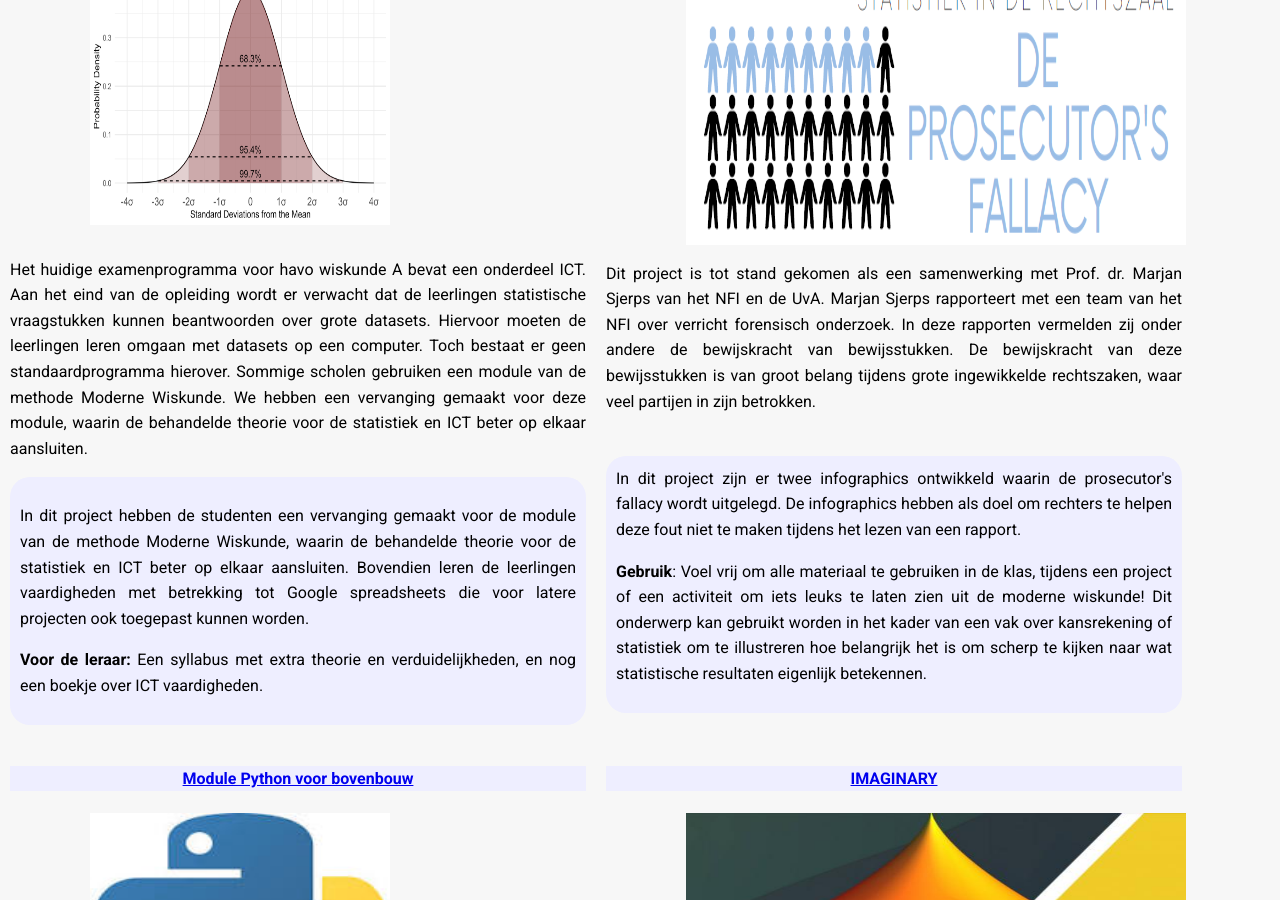
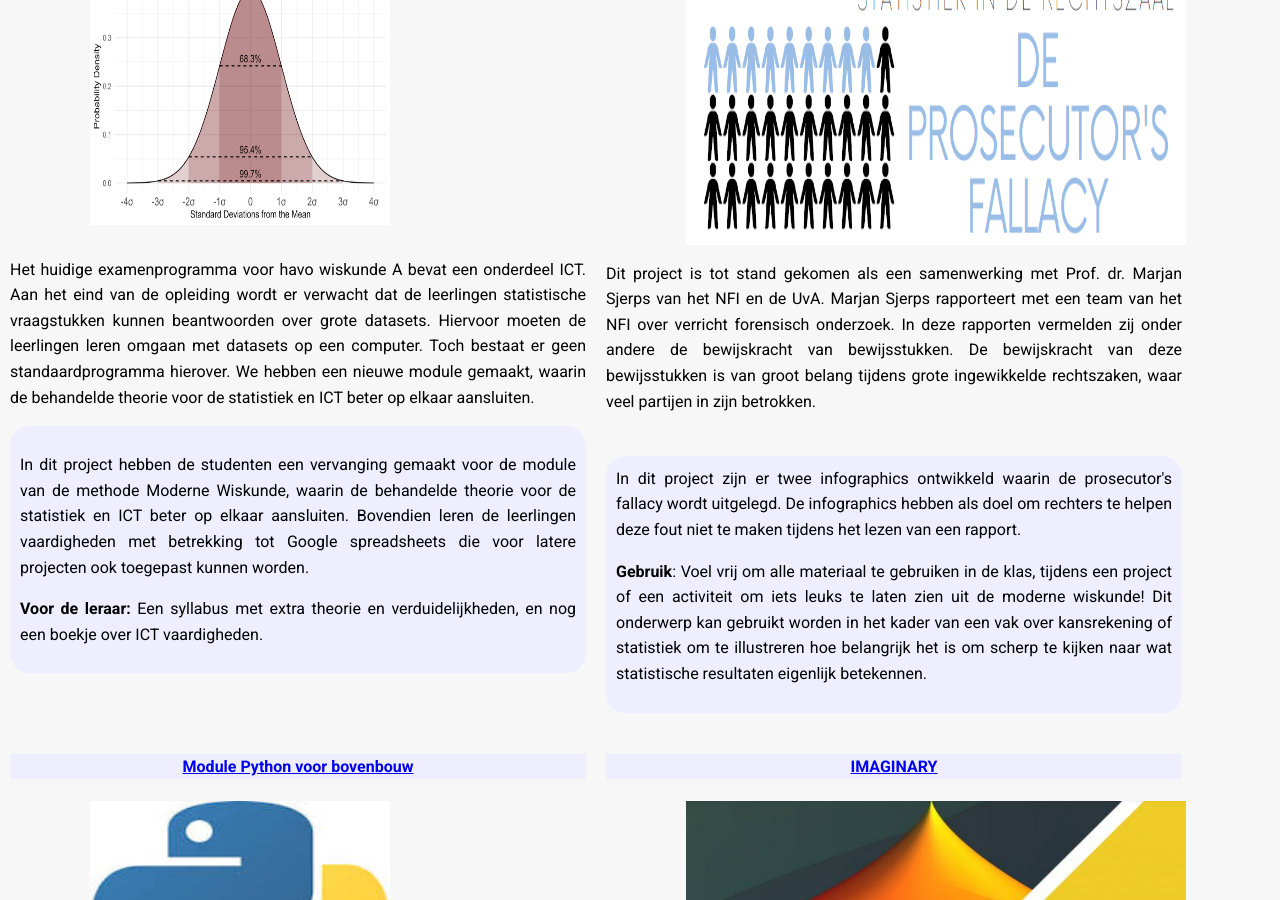
Before and after one commit to NicosStarreveld/Onderwijs-Communicatie, a Jekyll site: the page index.html, which Jekyll copies as it is, in a window 1280 px wide and 900 px high, scrolled down 2339 px. Built offline with Jekyll 4.4.1, drawn with Linux system fonts in a browser that asks for light colours.

Commit message:
Update index.html

```diff
--- a/index.html
+++ b/index.html
@@ -310,9 +310,8 @@
 				 <p>
 					 Het huidige examenprogramma voor havo wiskunde A bevat een onderdeel ICT. Aan het eind van de opleiding wordt er
 					 verwacht dat de leerlingen statistische vraagstukken kunnen beantwoorden over grote datasets. Hiervoor moeten de
-					 leerlingen leren omgaan met datasets op een computer. Toch bestaat er geen standaardprogramma hierover. Sommige scholen
-					 gebruiken een module van de methode Moderne Wiskunde. We hebben een vervanging gemaakt voor deze module, waarin de
-					 behandelde theorie voor de statistiek en ICT beter op elkaar aansluiten.</p>
+					 leerlingen leren omgaan met datasets op een computer. Toch bestaat er geen standaardprogramma hierover. We hebben
+					 een nieuwe module gemaakt, waarin de behandelde theorie voor de statistiek en ICT beter op elkaar aansluiten.</p>
 
 				 <div class ="boxje"> <p></p>In dit project hebben de studenten een vervanging gemaakt voor de module van de methode Moderne Wiskunde,
 					 waarin de behandelde theorie voor de statistiek en ICT beter op elkaar aansluiten. Bovendien leren de leerlingen vaardigheden
```
